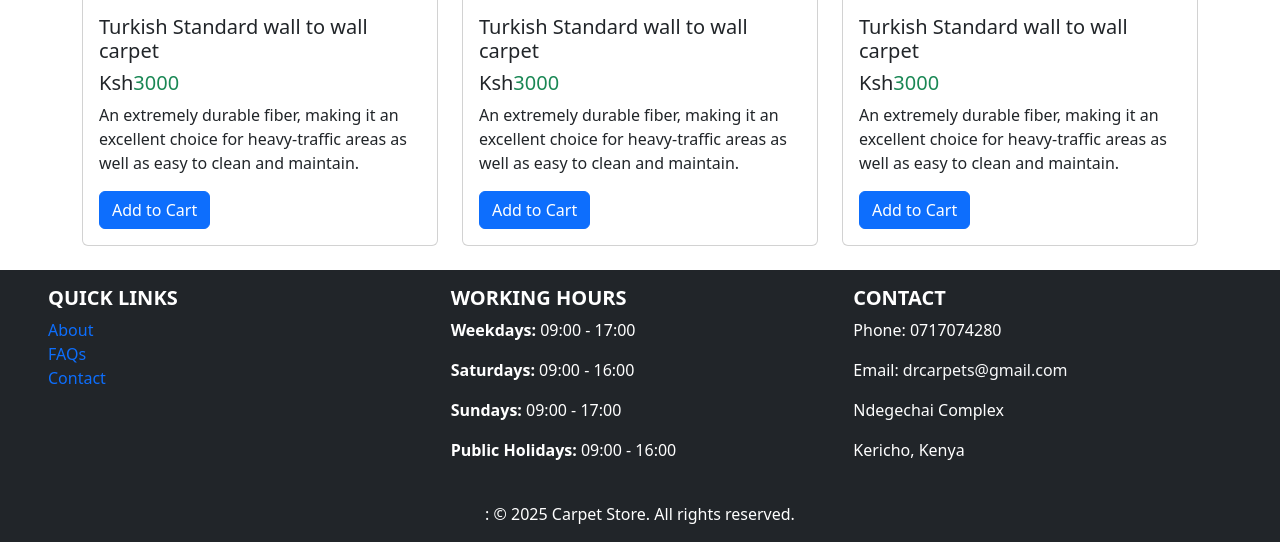
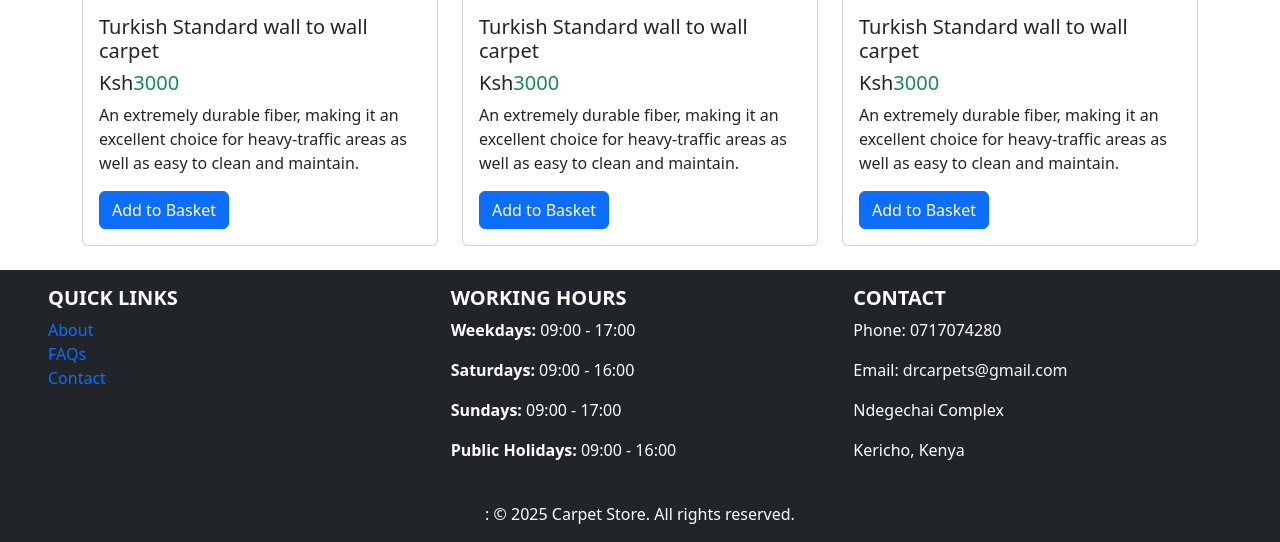
Before and after one commit to abedkip/DR_CARPETS, a Flask app: a page that uses app/templates/turkish_carpets.html in a window 1280 px wide. Shown: the part 987-1529 px from the top of the page. Run offline with Flask 3, Linux system fonts and the light colour scheme.

Commit message:
change cart to basket

```diff
--- a/app/templates/turkish_carpets.html
+++ b/app/templates/turkish_carpets.html
@@ -21,7 +21,7 @@
                         <h5 class="card-title">Turkish Standard wall to wall carpet</h5>
                         <h5 class="text-success"><span class="text-dark">Ksh</span>3000</h5>
                         <p class="card-text">An extremely durable fiber, making it an excellent choice for heavy-traffic areas as well as easy to clean and maintain.</p>
-                        <a href="#" class="btn btn-primary">Add to Cart</a>
+                        <a href="#" class="btn btn-primary">Add to Basket</a>
                     </div>
                     </div>
                 </div>
@@ -33,7 +33,7 @@
                         <h5 class="card-title">Turkish Standard wall to wall carpet</h5>
                         <h5 class="text-success"><span class="text-dark">Ksh</span>3000</h5>
                         <p class="card-text">An extremely durable fiber, making it an excellent choice for heavy-traffic areas as well as easy to clean and maintain.</p>
-                        <a href="#" class="btn btn-primary">Add to Cart</a>
+                        <a href="#" class="btn btn-primary">Add to Basket</a>
                     </div>
                     </div>
                 </div>
@@ -45,7 +45,7 @@
                         <h5 class="card-title">Turkish Standard wall to wall carpet</h5>
                         <h5 class="text-success"><span class="text-dark">Ksh</span>3000</h5>
                         <p class="card-text">An extremely durable fiber, making it an excellent choice for heavy-traffic areas as well as easy to clean and maintain.</p>
-                        <a href="#" class="btn btn-primary">Add to Cart</a>
+                        <a href="#" class="btn btn-primary">Add to Basket</a>
                     </div>
                     </div>
                 </div>
@@ -60,7 +60,7 @@
                         <h5 class="card-title">Turkish Standard wall to wall carpet</h5>
                         <h5 class="text-success"><span class="text-dark">Ksh</span>3000</h5>
                         <p class="card-text">An extremely durable fiber, making it an excellent choice for heavy-traffic areas as well as easy to clean and maintain.</p>
-                        <a href="#" class="btn btn-primary">Add to Cart</a>
+                        <a href="#" class="btn btn-primary">Add to Basket</a>
                     </div>
                     </div>
                 </div>
@@ -72,7 +72,7 @@
                         <h5 class="card-title">Turkish Standard wall to wall carpet</h5>
                         <h5 class="text-success"><span class="text-dark">Ksh</span>3000</h5>
                         <p class="card-text">An extremely durable fiber, making it an excellent choice for heavy-traffic areas as well as easy to clean and maintain.</p>
-                        <a href="#" class="btn btn-primary">Add to Cart</a>
+                        <a href="#" class="btn btn-primary">Add to Basket</a>
                     </div>
                     </div>
                 </div>
@@ -84,7 +84,7 @@
                         <h5 class="card-title">Turkish Standard wall to wall carpet</h5>
                         <h5 class="text-success"><span class="text-dark">Ksh</span>3000</h5>
                         <p class="card-text">An extremely durable fiber, making it an excellent choice for heavy-traffic areas as well as easy to clean and maintain.</p>
-                        <a href="#" class="btn btn-primary">Add to Cart</a>
+                        <a href="#" class="btn btn-primary">Add to Basket</a>
                     </div>
                     </div>
                 </div>
```
